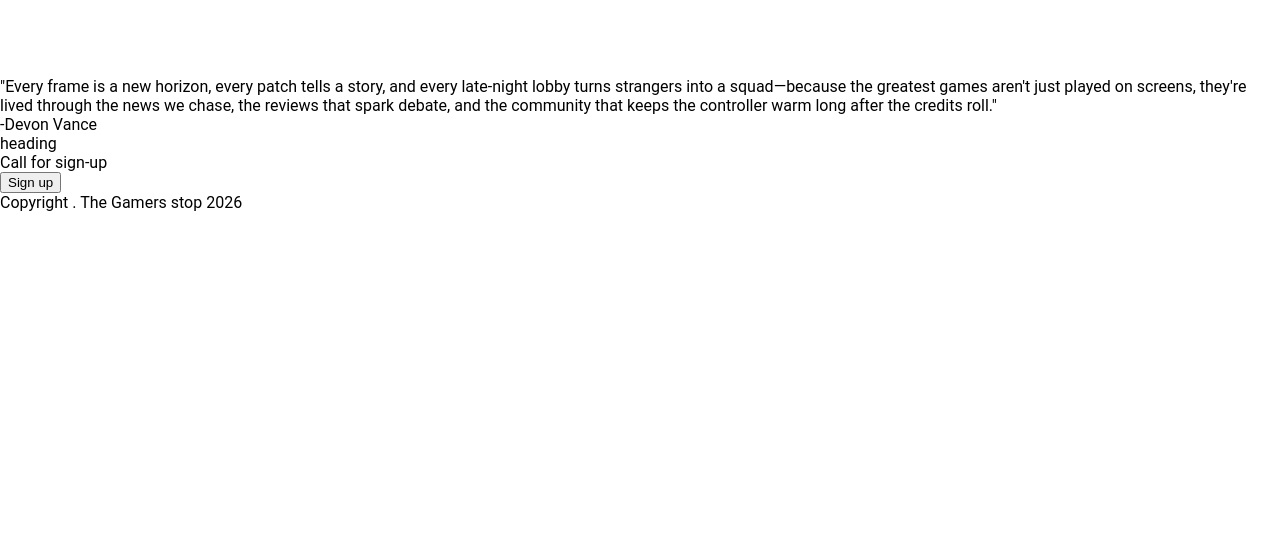
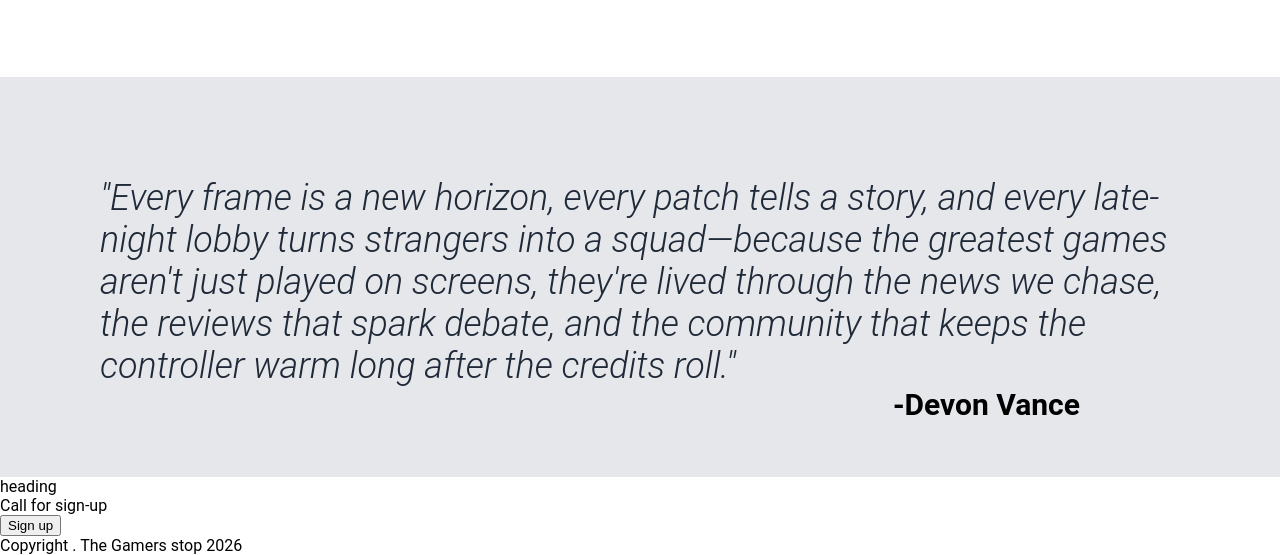
Before and after one commit to anooptantony/landing_page, a plain HTML site: page index.html in a window 1280 px wide. Shown: the part 995-1550 px from the top of the page. Before the commit the page ends 1207 px from the top, so only its background shows below. Drawn offline with Linux system fonts and the light colour scheme.

Commit message:
UPDATE THE QUOTE SECTION Updated the CSS related to Quote section. Marked the completed requirements in README file.

```diff
--- a/style.css
+++ b/style.css
@@ -151,3 +151,35 @@ body {
     object-fit: cover;
     display: block;
 }
+
+.quote_container {
+    align-items: center;
+    background-color: #E5E7EB;
+    display: flex;
+    flex-wrap: wrap;
+    height: 400px;
+    justify-content: center;
+}
+
+.quote_text_container {
+    display: flex;
+    flex-direction: column;
+    flex-wrap: wrap;
+    margin: 100px;
+}
+
+.quote {
+    color: #1F2937;
+    font-style: italic;
+    font-size: 36px;
+    font-weight: 300;
+}
+
+.author {
+    display: flex;
+    font-weight: bolder;
+    font-size: 30px;
+    flex-wrap: wrap;
+    justify-content: flex-end;
+    margin-right: 100px;
+}
```
Also changed, not shown: 1 other file.
